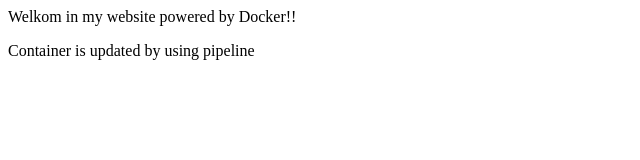
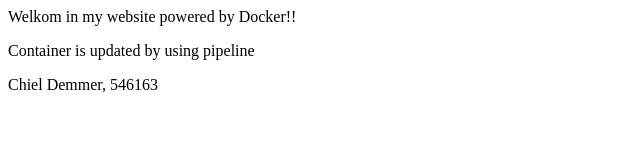
Before and after one commit to cdemmer04/container, a plain HTML site: page index.html in a window 1280 px wide. Shown: the whole page, without its empty margins (0-640 px from the left). Drawn offline with Linux system fonts and the light colour scheme.

Commit message:
added name

```diff
--- a/index.html
+++ b/index.html
@@ -2,5 +2,6 @@
     <BODY>
         <p>Welkom in my website powered by Docker!!</p>
         <p> Container is updated by using pipeline </p>
+        <p> Chiel Demmer, 546163 </p>
     </BODY>
 </HTML>
```
Also changed, not shown: 1 other file.
